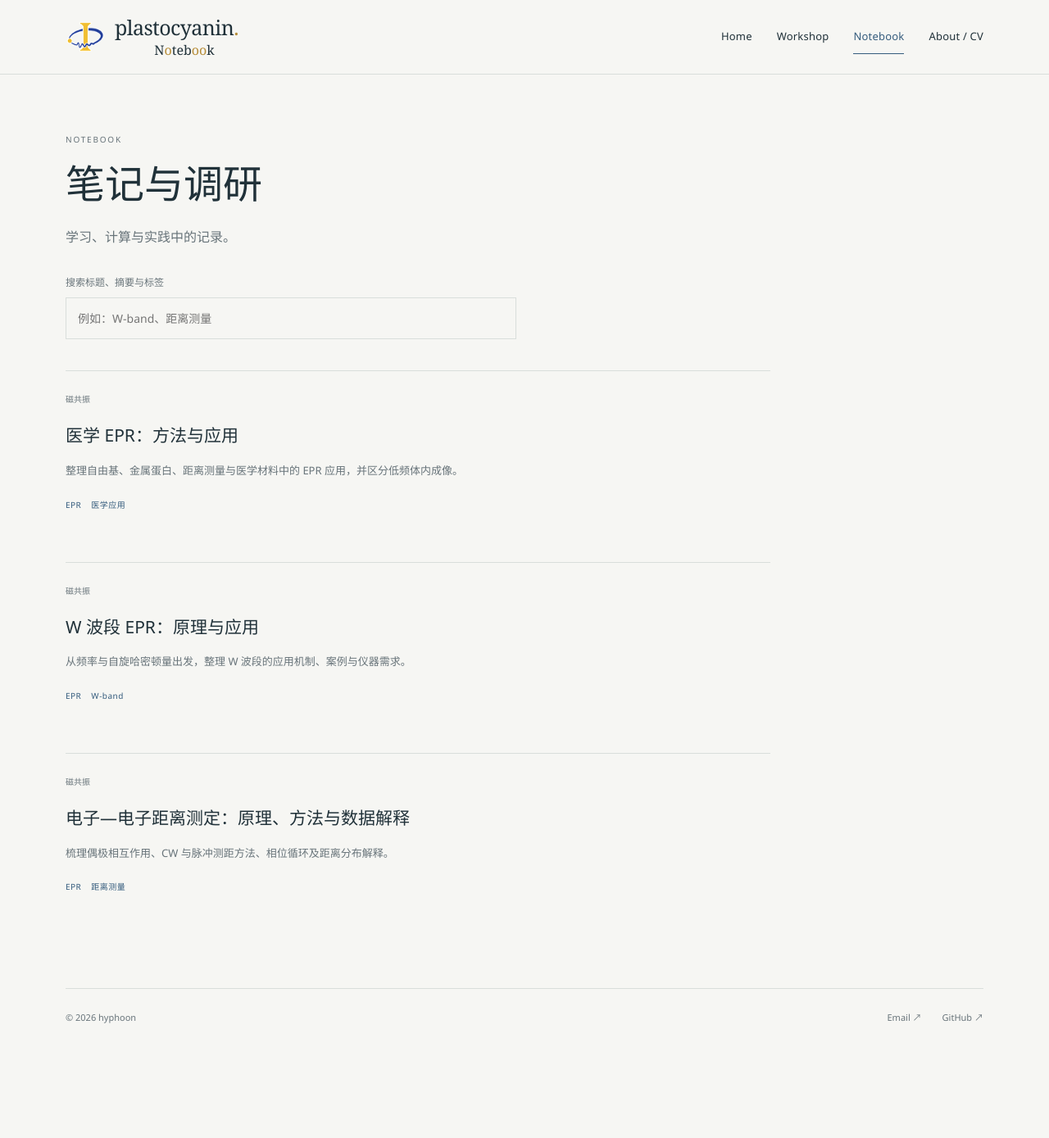
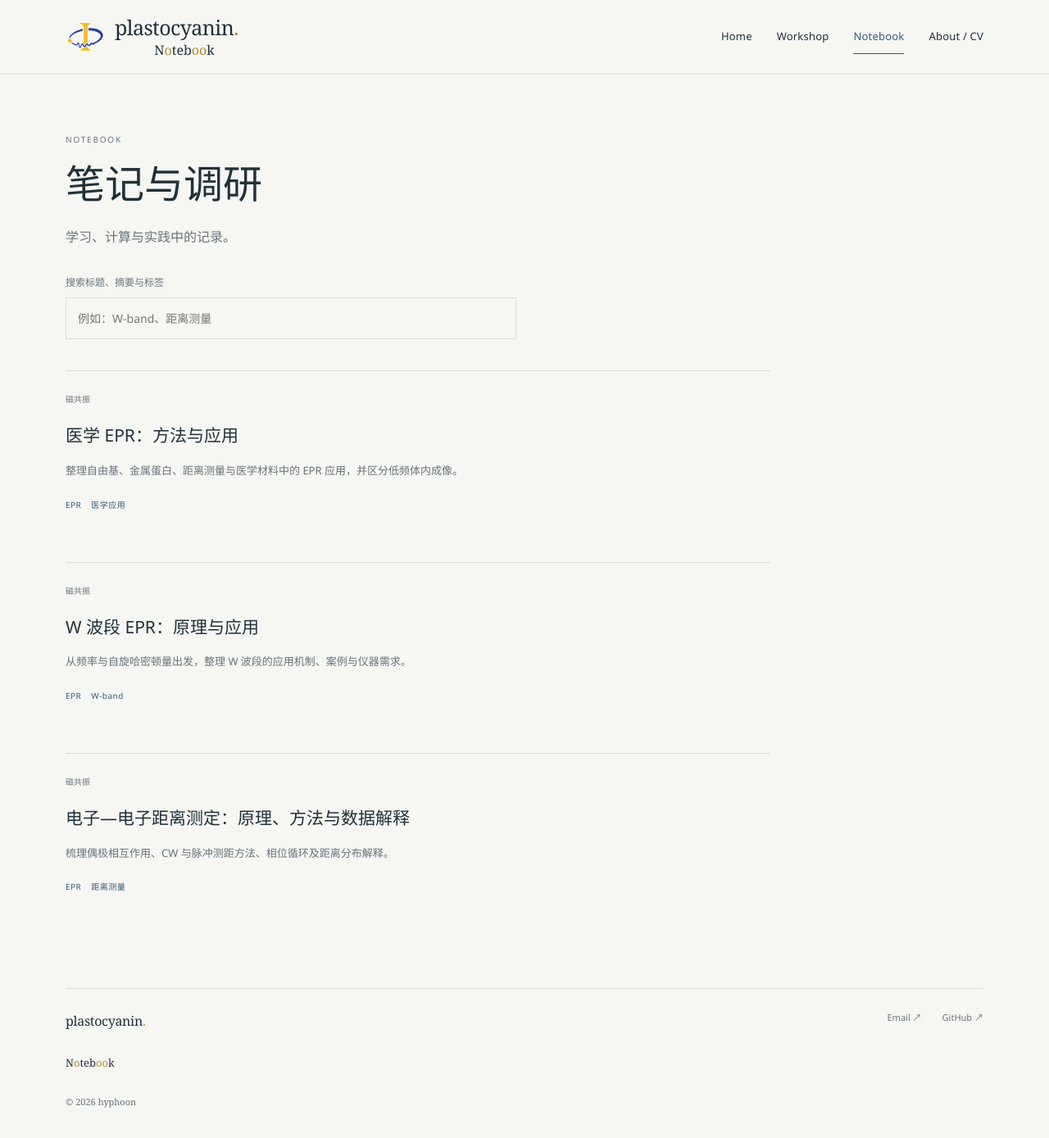
Before and after one commit to imasenHF/imasenhf.github.io, a Jekyll site: the page built from notes/index.html, in a window 1280 px wide. Shown: the whole page at 82% size. Built offline with Jekyll 4.4.1, drawn with Linux system fonts in a browser that asks for light colours; before the commit the page ends 1287 px from its top, so only the background shows below that.

Commit message:
Add linked site and section brands to footer

```diff
--- a/_layouts/default.html
+++ b/_layouts/default.html
@@ -4,7 +4,7 @@
 <meta name="description" content="{{ page.summary | default: site.description | default: 'hyphoon 的科研工具、谱学笔记与个人兴趣。' | escape }}">
 <meta name="theme-color" content="#f6f6f3"><link rel="canonical" href="{{ page.url | absolute_url }}">
 <link rel="icon" href="{{ '/assets/images/imasen_phi_logo/favicon.ico' | relative_url }}">
-<link rel="stylesheet" href="{{ '/assets/css/style.css' | relative_url }}?v=20261006-brand-feedback">
+<link rel="stylesheet" href="{{ '/assets/css/style.css' | relative_url }}?v=20261007-link-system">
 {% if page.report_css %}<link rel="stylesheet" href="{{ page.report_css | relative_url }}">{% endif %}
 {% if page.math %}<script>window.MathJax={tex:{inlineMath:[['\\(','\\)'],['$','$']],displayMath:[['\\[','\\]'],['$$','$$']],processEscapes:true},options:{skipHtmlTags:['script','noscript','style','textarea','pre','code']}};</script><script defer src="https://cdn.jsdelivr.net/npm/mathjax@3/es5/tex-mml-chtml.js"></script>{% endif %}
 <link rel="stylesheet" href="{{ '/assets/css/section-brand.css' | relative_url }}?v=20261006-brand-feedback">
@@ -13,6 +13,6 @@
 <header class="site-header"><div class="container header-inner">{% if page.nav == 'notes' or page.nav == 'projects' %}{% include section-brand.html %}{% else %}<a class="wordmark" href="{{ '/' | relative_url }}"><img src="{{ '/assets/images/imasen_phi_logo/imasen-phi-64.png' | relative_url }}" width="32" height="32" alt=""><span>plastocyanin<span class="wordmark-dot">.</span></span></a>{% endif %}
 <nav class="site-nav" aria-label="主导航"><a href="{{ '/' | relative_url }}" {% if page.nav == 'home' %}aria-current="page"{% endif %}>Home</a><a href="{{ '/projects/' | relative_url }}" {% if page.nav == 'projects' %}aria-current="page"{% endif %}>Workshop</a><a href="{{ '/notes/' | relative_url }}" {% if page.nav == 'notes' %}aria-current="page"{% endif %}>Notebook</a><a href="{{ '/about/' | relative_url }}" {% if page.nav == 'about' %}aria-current="page"{% endif %}>About / CV</a></nav></div></header>
 <main id="main-content">{{ content }}</main>
-<footer class="site-footer container"><span>© <span id="current-year">{{ site.time | date: '%Y' }}</span> hyphoon</span><div><a href="mailto:wuhaifeng@ustc.edu.cn">Email ↗</a><a href="https://github.com/imasenHF">GitHub ↗</a></div></footer>
+<footer class="site-footer container"><div class="site-footer-brand"><a class="footer-parent-link" href="{{ '/' | relative_url }}">plastocyanin<span class="footer-brand-dot">.</span></a>{% if page.nav == 'projects' %}<a class="footer-section-link" href="{{ '/projects/' | relative_url }}">W<span class="footer-brand-gold">o</span>rksh<span class="footer-brand-gold">o</span>p</a>{% elsif page.nav == 'notes' %}<a class="footer-section-link" href="{{ '/notes/' | relative_url }}">N<span class="footer-brand-gold">o</span>teb<span class="footer-brand-gold">oo</span>k</a>{% endif %}<span>© <span id="current-year">{{ site.time | date: '%Y' }}</span> hyphoon</span></div><div><a href="mailto:wuhaifeng@ustc.edu.cn">Email ↗</a><a href="https://github.com/imasenHF">GitHub ↗</a></div></footer>
 <script>document.getElementById('current-year').textContent=new Date().getFullYear();</script>
 </body></html>
```
